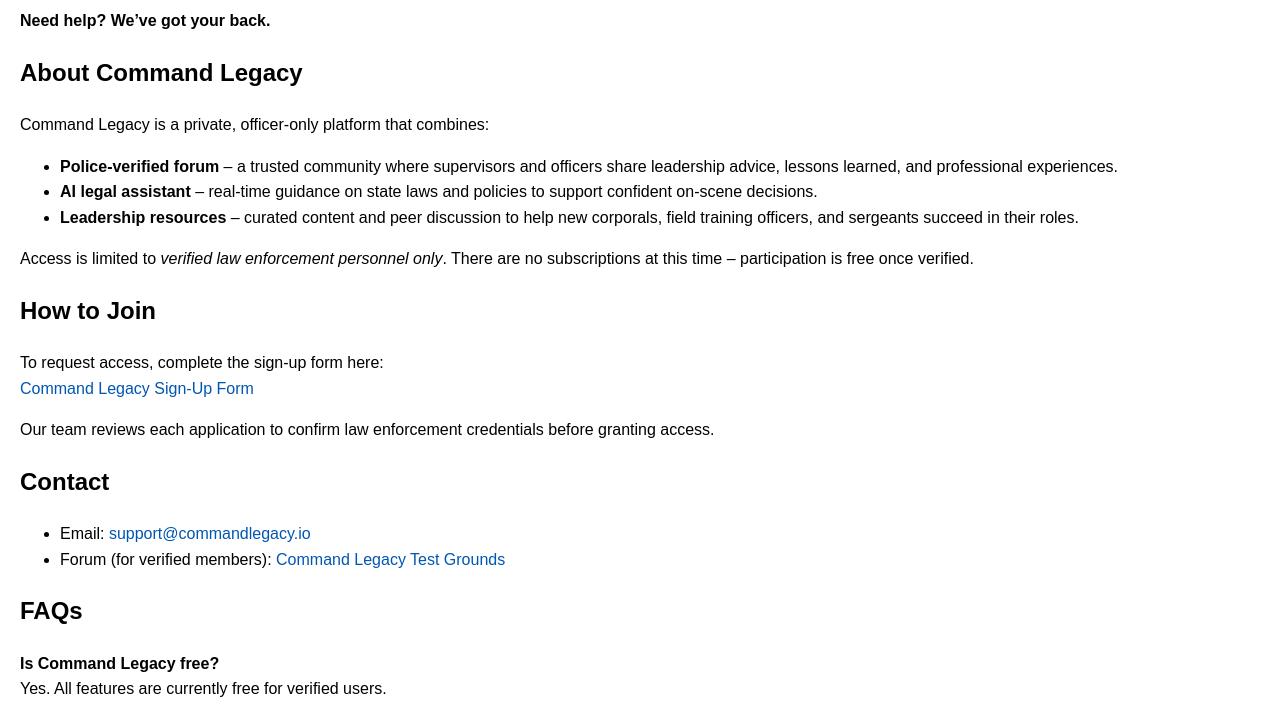
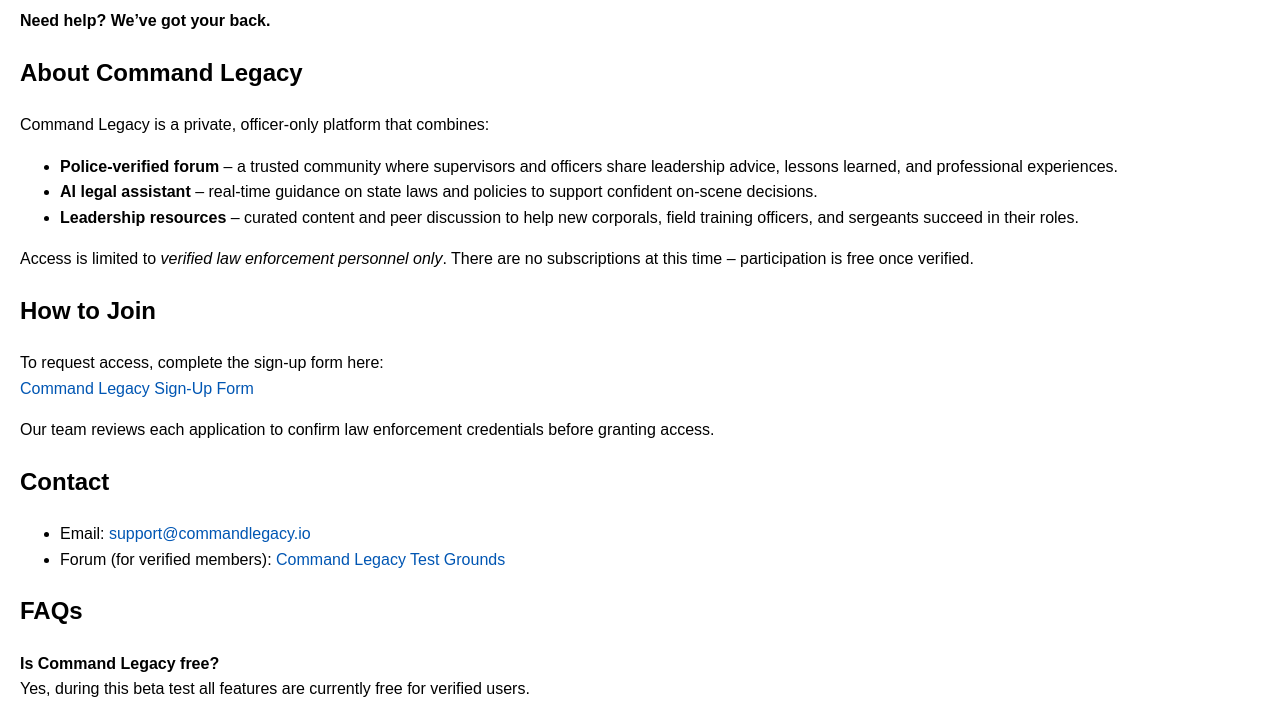
Before and after one commit to JAG410/cl-legal, a plain HTML site: page support.html in a window 1280 px wide. Shown: the part 86-800 px from the top of the page. Drawn offline with Linux system fonts and the light colour scheme.

Commit message:
Update support.html

```diff
--- a/support.html
+++ b/support.html
@@ -38,7 +38,7 @@
 
   <h2>FAQs</h2>
   <p><strong>Is Command Legacy free?</strong><br>
-  Yes. All features are currently free for verified users.</p>
+  Yes, during this beta test all features are currently free for verified users.</p>
 
   <p><strong>Why do I need to be verified?</strong><br>
   Command Legacy is a trusted space for officers. Verification ensures discussions remain professional, private, and relevant to law enforcement.</p>
```
